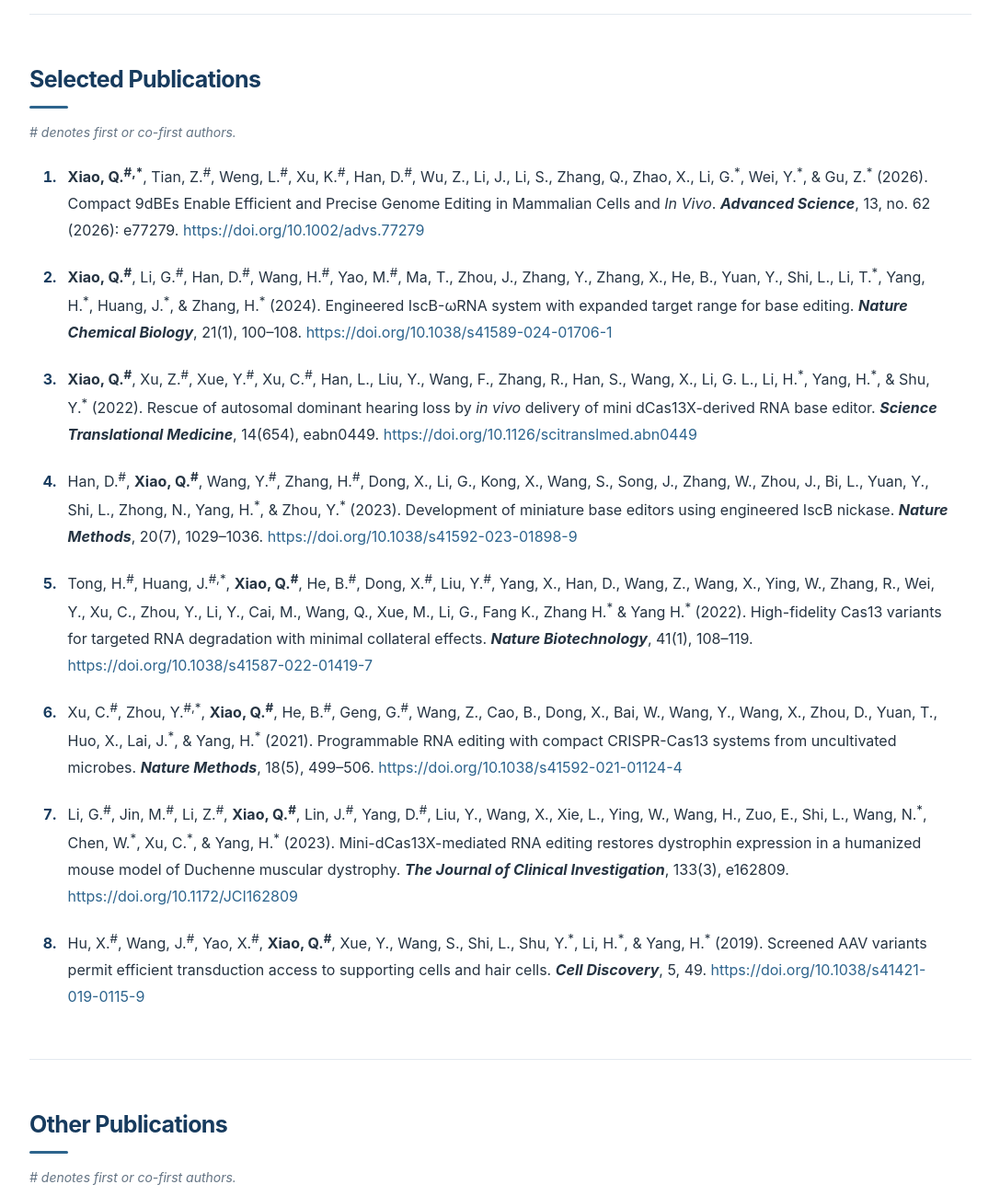
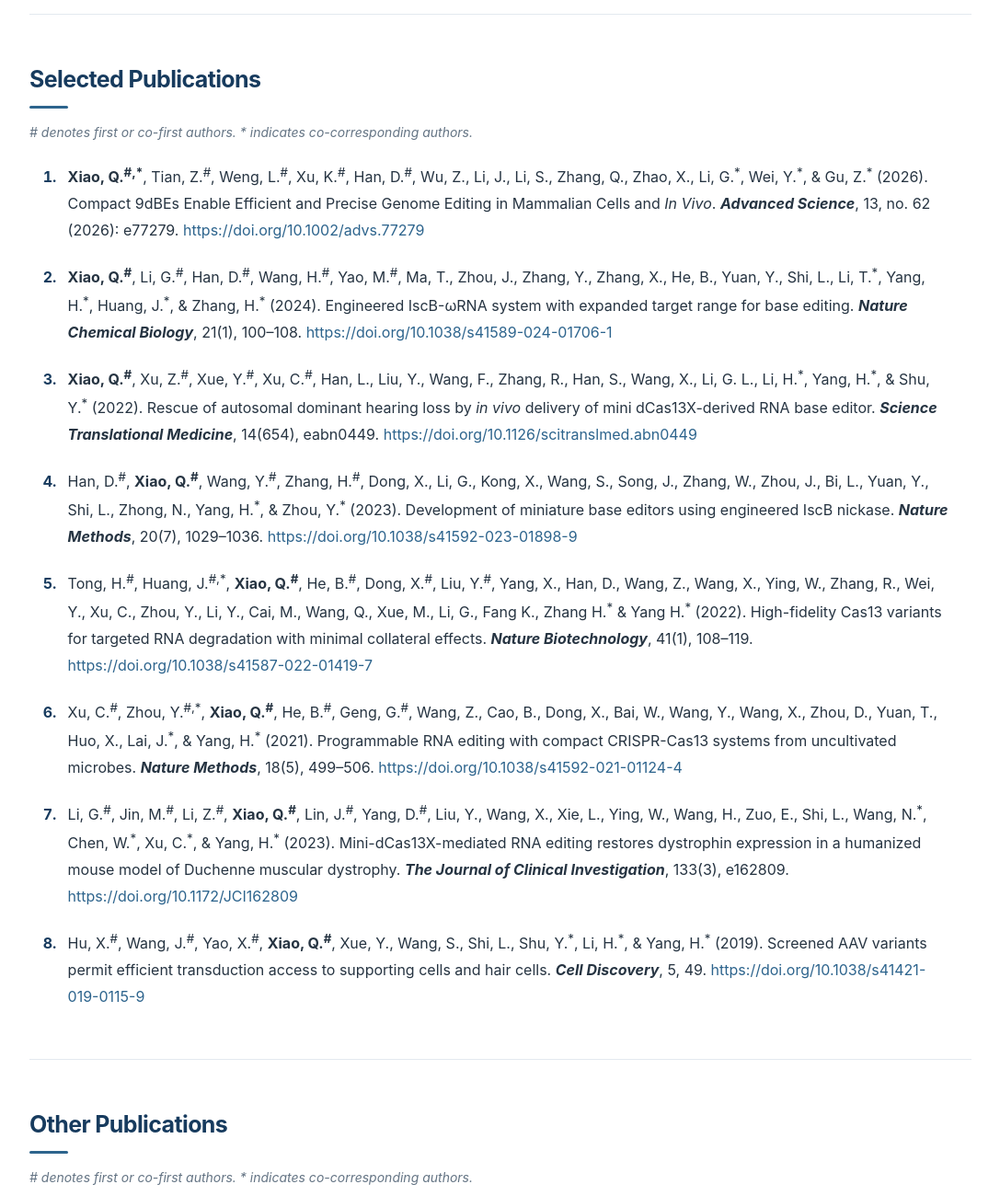
Before and after one commit to Phoenixiao/Qingquan-Xiao-Laboratory, a plain HTML site: page index.html in a window 1280 px wide. Shown: the part 2060-3360 px from the top of the page at 92% size, without its empty margins (96-1183 px from the left). Drawn offline with Linux system fonts and the light colour scheme.

Commit message:
Add indication for co-corresponding authors

```diff
--- a/index.html
+++ b/index.html
@@ -644,7 +644,7 @@
       <h2>Selected Publications</h2>
 
       <p class="publication-note">
-        # denotes first or co-first authors.
+        # denotes first or co-first authors. * indicates co-corresponding authors.
       </p>
 
       <ol class="publication-list">
@@ -713,7 +713,7 @@
       <h2>Other Publications</h2>
 
       <p class="publication-note">
-        # denotes first or co-first authors.
+        # denotes first or co-first authors. * indicates co-corresponding authors.
       </p>
 
       <ol class="publication-list">
```
